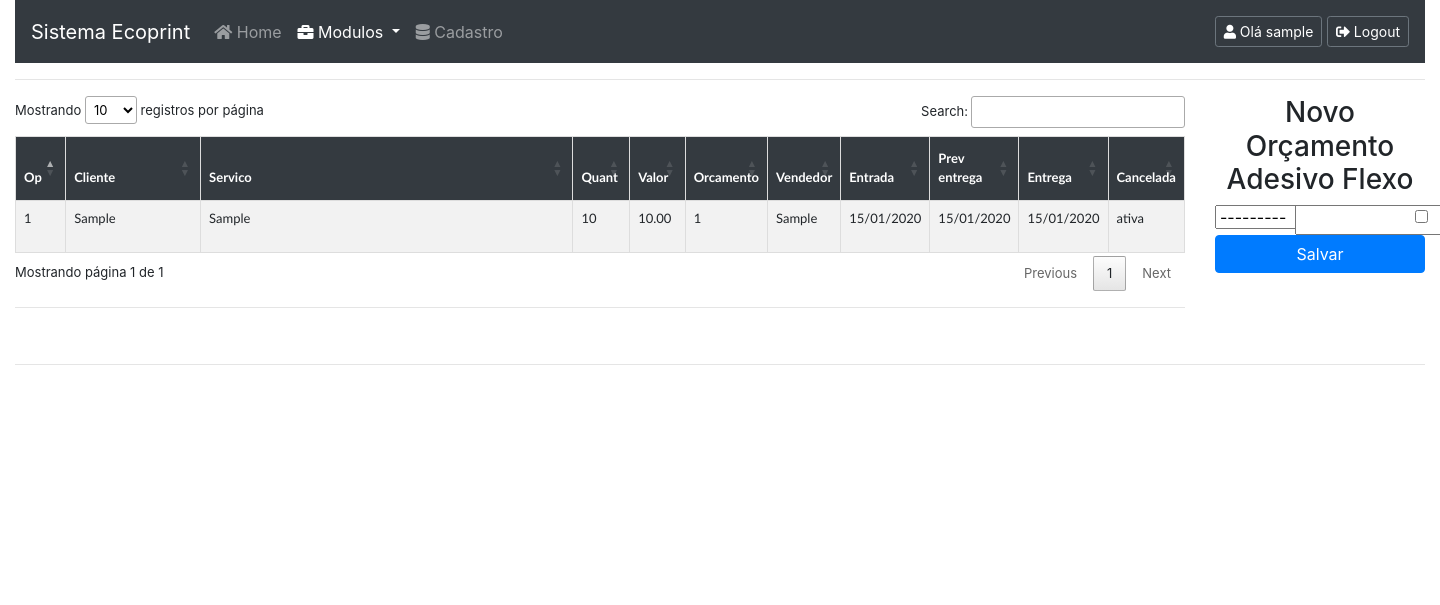
After one commit to pwlimaverde/appecoprint, a Django app: page /modulopcp/list-prod-op/ in a window 1440 px wide; the page is wider, and only the part inside the window is pictured. The commit adds this page. Shown: the top 605 px of that part. Run offline with Django 3.2, Linux system fonts and the light colour scheme; a user stored in the database is signed in; tables that the repository leaves empty hold one stand-in row (values such as "Sample post"); some libraries are stand-ins or nearby versions.

Commit message:
implantação do model Registro de entrega ok

```diff
--- /dev/null
+++ b/modulopcp/forms.py
@@ -0,0 +1,8 @@
+from django.forms import ModelForm
+from .models import Reg_entrega
+
+
+class Reg_entregaForm(ModelForm):
+    class Meta:
+        model = Reg_entrega
+        fields = '__all__'
--- /dev/null
+++ b/modulopcp/templates/modulopcp/listagemop.html
@@ -0,0 +1,98 @@
+{% extends 'base_sistema.html' %}
+{% load bootstrap %}
+{% load static %}
+
+{% block head %}
+    <link href="//cdn.datatables.net/1.10.15/css/jquery.dataTables.min.css" rel="stylesheet">
+    <title>Upload de OPS</title>
+{% endblock %}
+
+{% block modulos %}active{% endblock %}
+{% block pcp %}active{% endblock %}
+{% block lipcp %}active{% endblock %}
+
+{% block main %}
+
+<div class="row">
+    <div class="col-md-10">
+        <font size="2">
+        <table id="tabela" class="table table-striped">
+            <thead>
+                <tr>
+                <th scope="col" width="5%">Op</th>
+                <th scope="col" width="15%">Cliente</th>
+                <th scope="col" width="46%">Servico</th>
+                <th scope="col" width="5%">Quant</th>
+                <th scope="col" width="5%">Valor</th>
+                <th scope="col" width="5%">Orcamento</th>
+                <th scope="col" width="5%">Vendedor</th>
+                <th scope="col" width="7%">Entrada</th>
+                <th scope="col" width="7%">Prev entrega</th>
+                <th scope="col" width="7%">Entrega</th>
+                <th scope="col" width="7%">Cancelada</th>
+                </tr>
+            </thead>
+            <tbody>
+                {% for valor in object_list %}
+                    <tr>
+                    <td>{{ valor.op.op }}</td>
+                    <td>{{ valor.op.cliente }}</td>
+                    <td>{{ valor.op.servico }}</td>
+                    <td>{{ valor.op.quant }}</td>
+                    <td>{{ valor.op.valor }}</td>
+                    <td>{{ valor.op.orcamento }}</td>
+                    <td>{{ valor.op.vendedor }}</td>
+                    <td>{{ valor.op.entrada|date:"d/m/Y" }}</td>
+                    <td>{{ valor.op.prev_entrega|date:"d/m/Y" }}</td>
+                    <td>{{ valor.entrega|date:"d/m/Y" }}</td>
+                    <td>
+                        {% if valor.cancelada == True %}
+                            <p>cancelada</p>
+                        {% else %}
+                            <p>ativa</p>
+                        {% endif %}
+                    </td>
+                    </tr>
+                {% endfor %}
+            </tbody>
+        </table>
+        </font>
+        <script src="//code.jquery.com/jquery-3.2.1.min.js"></script>
+        <script src="//cdn.datatables.net/1.10.15/js/jquery.dataTables.min.js"></script>
+        <script>
+            $(document).ready(function(){
+              $('#tabela').DataTable({
+                  "language": {
+                        "lengthMenu": "Mostrando _MENU_ registros por página",
+                        "zeroRecords": "Nada encontrado",
+                        "info": "Mostrando página _PAGE_ de _PAGES_",
+                        "infoEmpty": "Nenhum registro disponível",
+                        "infoFiltered": "(filtrado de _MAX_ registros no total)"
+                    }
+                });
+            });
+        </script>
+        <hr>
+        <br>
+    </div>
+    <div class="col-md-2">
+        <h3 align="center">Novo Orçamento Adesivo Flexo</h3>
+        <form method="post" action="{% url 'url_novo_entr_op' %}">
+        {% csrf_token %}
+            <div class="row">
+                <div class="col-sm-4">
+                   {{ form.op | bootstrap }}
+                </div>
+                <div class="col-sm-6">
+                   {{ form.entrega | bootstrap }}
+                </div>
+                <div class="col-sm-2">
+                   {{ form.cancelada | bootstrap }}
+                </div>
+            </div>
+            <button type="submit" class="btn btn-primary btn-block">Salvar</button>
+        </form>
+    </div>
+</div>
+
+{% endblock %}
--- a/modulopcp/urls.py
+++ b/modulopcp/urls.py
@@ -1,7 +1,9 @@
 from django.urls import path
-from .views import Upload_op
+from .views import Upload_op, List_prod_op, Novo_reg_entrega
 
 
 urlpatterns = [
     path('upload-op/', Upload_op.as_view(), name='url_upload_op'),
+    path('list-prod-op/', List_prod_op.as_view(), name='url_list_prod_op'),
+    path('novo-entr-op/', Novo_reg_entrega.as_view(), name='url_novo_entr_op'),
 ]
--- a/modulopcp/views.py
+++ b/modulopcp/views.py
@@ -5,8 +5,9 @@ import xlrd
 from datetime import datetime
 from django.shortcuts import render
 from django.contrib import messages
-from django.views.generic.base import View
-from .models import Ops, Upload_list_op
+from django.views.generic import View, CreateView, ListView
+from .models import Ops, Upload_list_op, Reg_entrega
+from .forms import Reg_entregaForm
 
 
 @method_decorator(login_required, name='dispatch')
@@ -61,3 +62,25 @@ class Upload_op(View):
         context['listaxls'] = listaxls
 
         return render(request, 'modulopcp/uploadop.html', context)
+
+
+@method_decorator(login_required, name='dispatch')
+class Novo_reg_entrega(CreateView):
+
+    model = Reg_entrega
+    template_name = 'modulopcp/listagemop.html'
+    fields = '__all__'
+    success_url = reverse_lazy('url_list_prod_op')
+
+
+@method_decorator(login_required, name='dispatch')
+class List_prod_op(ListView):
+
+    model = Reg_entrega
+    template_name = 'modulopcp/listagemop.html'
+    ordering = ['-id']
+
+    def get_context_data(self, **kwargs):
+        context = super().get_context_data(**kwargs)
+        context['form'] = Reg_entregaForm()
+        return context
--- a/templates/base_sistema.html
+++ b/templates/base_sistema.html
@@ -46,6 +46,7 @@
                         <li class="dropdown-submenu"><a class="dropdown-item dropdown-toggle {% block pcp %}{% endblock %}" href="#">PCP</a>
                             <ul class="dropdown-menu">
                                 <li><a class="dropdown-item {% block uppcp %}{% endblock %}" href="{% url 'url_upload_op' %}">Upload de OPS</a></li>
+                                <li><a class="dropdown-item {% block lipcp %}{% endblock %}" href="{% url 'url_list_prod_op' %}">OPS em Produção</a></li>
                             </ul>
                         </li>
                         <li class="dropdown-submenu"><a class="dropdown-item dropdown-toggle {% block flexo %}{% endblock %}" href="#">Flexo</a>
```
